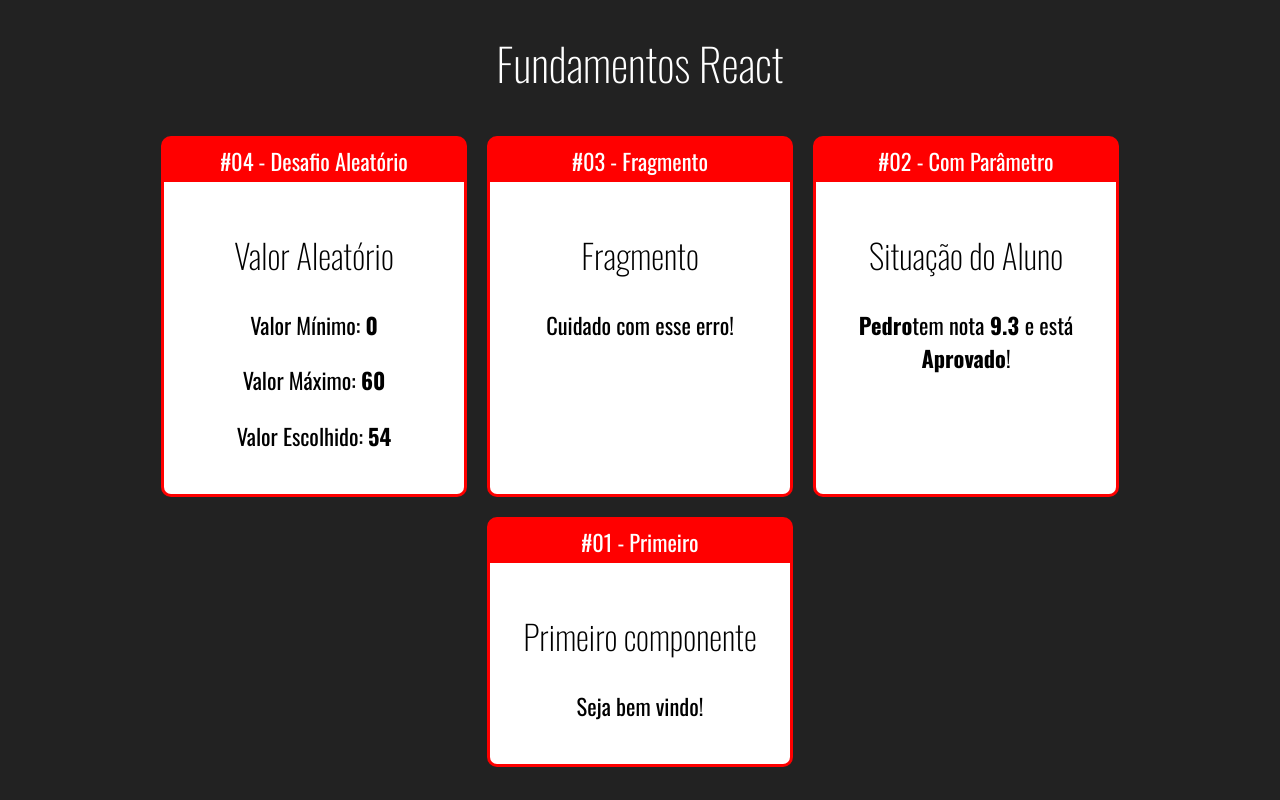
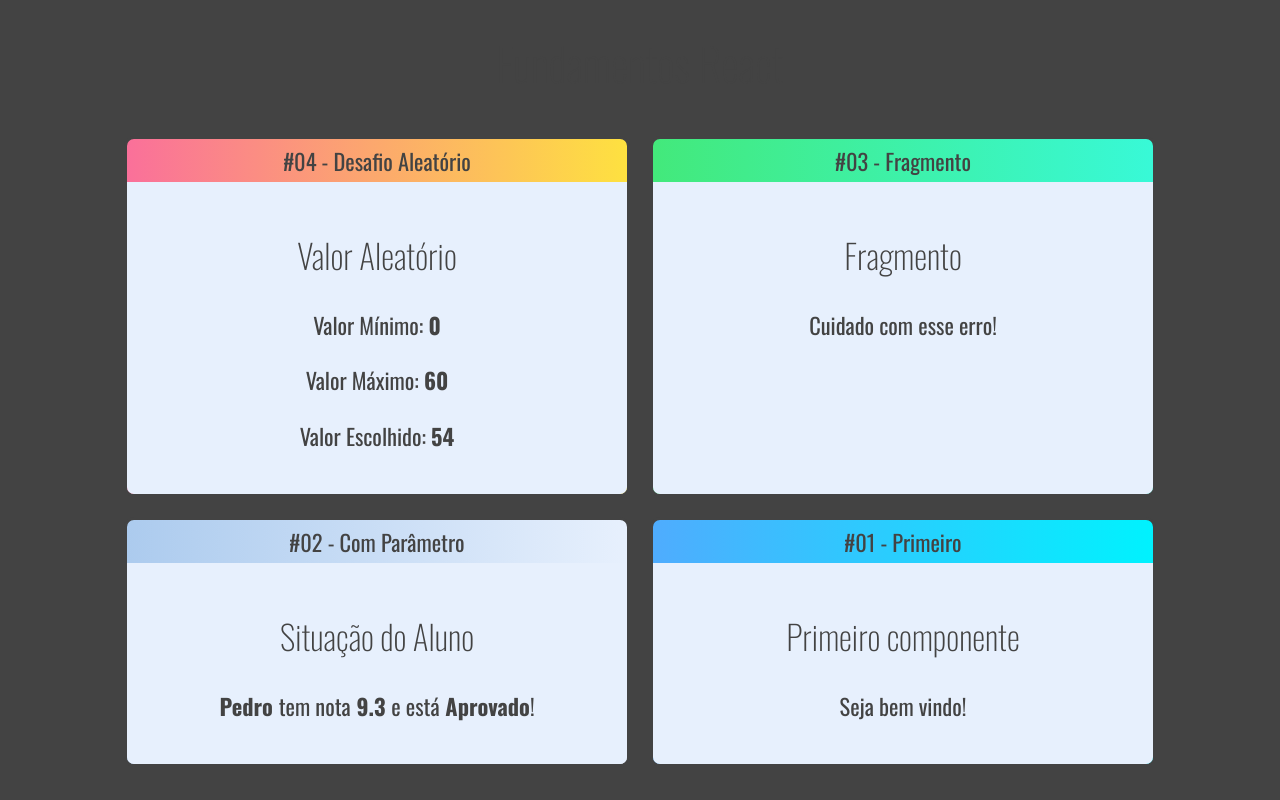
Before and after one commit to edilson-rodrigues/fundamentos_react, a React (Create React App) app: page / in a window 1280 px wide. Built offline with nearby package versions, Linux system fonts and the light colour scheme.

Commit message:
componente card #03

```diff
--- a/src/App.jsx
+++ b/src/App.jsx
@@ -16,15 +16,27 @@
         <h1>Fundamentos React</h1>
 
         <div className="Cards">
-            <Card titulo="#04 - Desafio Aleatório">
+            <Card
+                titulo="#04 - Desafio Aleatório"
+                firstColor="#fa709a"
+                secoundColor="#fee140"
+            >
                 <Aleatorio min={0} max={60} />
             </Card>
 
-            <Card titulo="#03 - Fragmento">
+            <Card
+                titulo="#03 - Fragmento"
+                firstColor="#43e97b"
+                secoundColor="#38f9d7"
+            >
                 <Fragmento />
             </Card>
 
-            <Card titulo="#02 - Com Parâmetro">
+            <Card
+                titulo="#02 - Com Parâmetro"
+                firstColor="#accbee"
+                secoundColor="#e7f0fd"
+            >
                 <ComParametro
                     titulo="Situação do Aluno"
                     aluno="Pedro"
--- a/src/components/basicos/ComParametro.jsx
+++ b/src/components/basicos/ComParametro.jsx
@@ -6,7 +6,7 @@
         <div>
             <h2>{props.titulo}</h2>
             <p>
-                <strong>{props.aluno}</strong>
+                <strong>{props.aluno} </strong>
                 tem nota
                 <strong> {props.nota} </strong>
                 e está
--- a/src/components/layout/Card.css
+++ b/src/components/layout/Card.css
@@ -1,14 +1,13 @@
 .Card {
-    background-color: red;
-    border: 3px solid red;
+    border: 3px solid;
     border-radius: 10px;
     overflow: hidden;
     margin: 10px;
 
     display: flex;
     flex-direction: column;
-    min-width: 300px;
-    max-width: 300px;
+    min-width: 500px;
+    max-width: 500px;
 }
 
 .Card .Title {
@@ -19,7 +18,7 @@
 
 .Card .Content {
     flex-grow: 1;
-    background-color: white;
-    color: black;
+    background-color: #e7f0fd;
+    color: #434343;
     padding: 20px;
 }
--- a/src/components/layout/Card.jsx
+++ b/src/components/layout/Card.jsx
@@ -3,8 +3,22 @@
 
 // eslint-disable-next-line
 export default props => {
+
+
+
+    const { firstColor, secoundColor } = props;
+
+    console.log(firstColor)
+    console.log(secoundColor)
+
+    const cardStyle = {
+        /* backgroundColor: props.color || '#F00',
+        borderColor: firstColor || '#4facfe',*/
+        backgroundImage: `linear-gradient(to right, ${firstColor || '#4facfe'}  0%, ${secoundColor || '#00f2fe'}  100%)`
+    }
+
     return (
-        <div className="Card">
+        <div className="Card" style={cardStyle}>
             <div className="Title">{props.titulo}</div>
             <div className="Content"> {props.children} </div>
         </div>
--- a/src/index.css
+++ b/src/index.css
@@ -1,7 +1,7 @@
 body {
     font-family: Oswald;
-    background-color: #222;
-    color: #fff;
+    background-color: #434343;
+    color: #434343;
     text-align: center;
     font-size: 1.4rem;
 }
```
Also changed, not shown: 1 other file (tests, documents, lock files or other folders).
